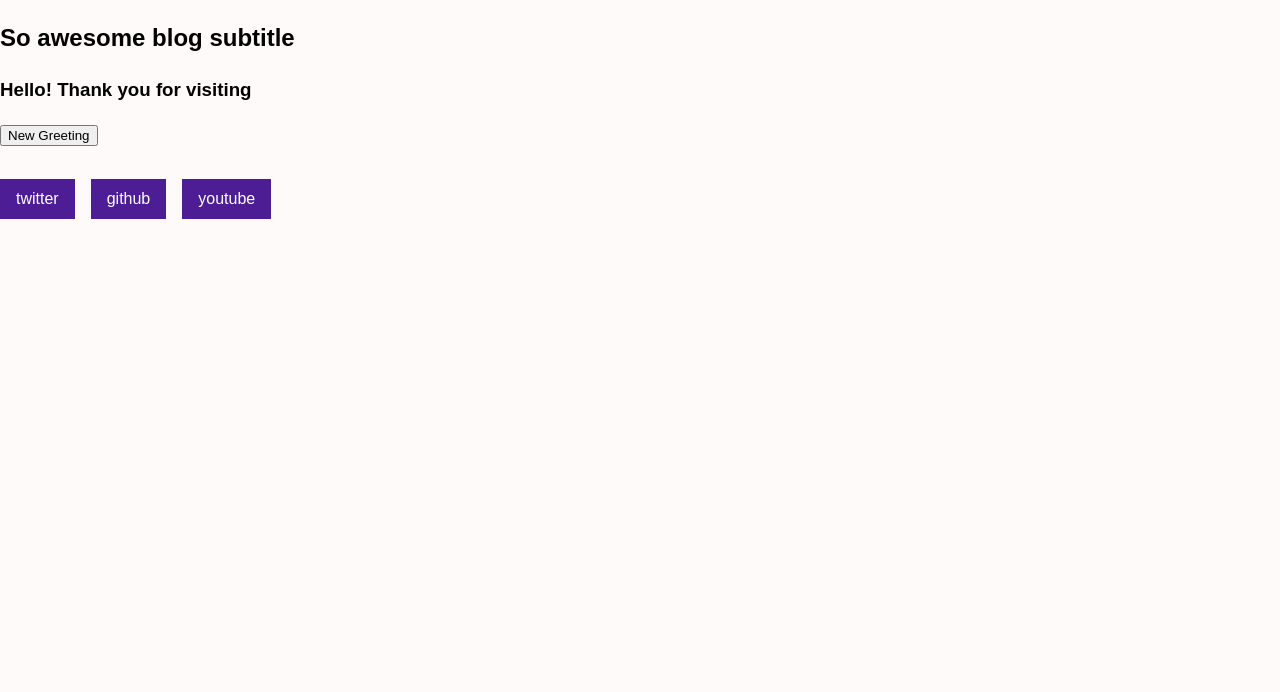
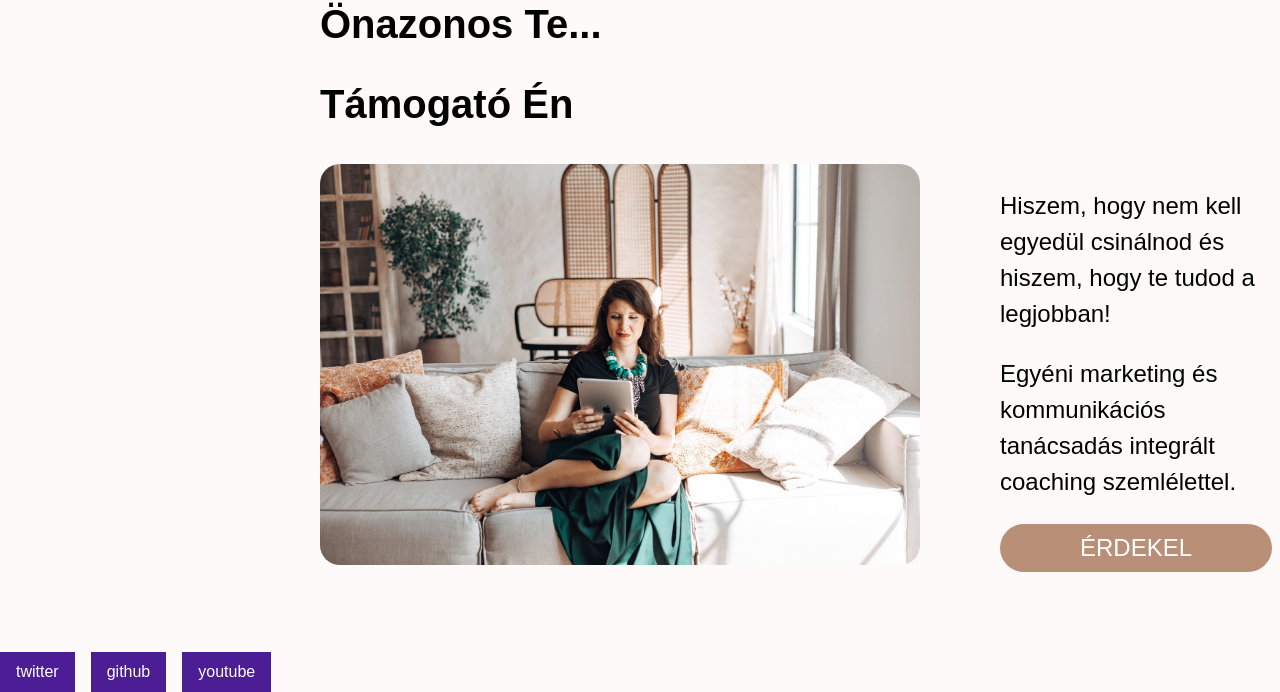
Before and after one commit to ktmathe/zsakkata_landing, an Astro site: page / in a window 1280 px wide. Shown: the part 876-1568 px from the top of the page. Before the commit the page ends 1095 px from the top, so only its background shows below. Built offline with nearby package versions, Linux system fonts and the light colour scheme; Astro itself is replaced by a stand-in of ours.

Commit message:
article template

```diff
--- /dev/null
+++ b/src/components/ArticleWithImgOnSide.astro
@@ -0,0 +1,51 @@
+---
+const {frontmatter} = Astro.props
+---
+<div class="articleContainer">
+    <div class="articleHeader">
+        <Fragment set:html={frontmatter.title} />
+    </div>
+    <div class="articleContent">
+        <div class="articleImage">
+            <img src={frontmatter.image.url} alt={frontmatter.image.alt} />
+        </div>
+        <div class="articleDescription">
+            <p>
+                <Fragment set:html={frontmatter.description} />
+            </p>
+            <button class="btn">ÉRDEKEL</button>
+        </div>
+    </div>
+</div>
+
+<style>
+    .articleHeader {
+        font-size: 2.5em;
+        line-height: 1.0em;
+        font-weight: bold;
+    }
+
+    .articleContainer {
+        margin: 5em 20em;
+    }
+    .articleContent {
+        display: flex;
+        justify-content: space-between;
+        align-items: center;
+    }
+
+    .articleImage {
+        margin-right: 5em;
+    }
+
+    .articleDescription {
+        font-size: 1.5em;
+        line-height: 1.5em;
+    }
+
+    img {
+        width: 600px;
+        border-radius: 20px;
+    }
+
+</style>
--- a/src/components/Header.astro
+++ b/src/components/Header.astro
@@ -7,7 +7,7 @@ import Navigation from "./Navigation.astro";
         <div class="hero-text">
             <h1>Zsák Kata</h1>
             <p>Önazonos és támogató kommunikáció</p>
-            <button>ÉRDEKEL</button>
+            <button class="btn">ÉRDEKEL</button>
         </div>
     </div>
     <nav>
--- a/src/layouts/BaseLayout.astro
+++ b/src/layouts/BaseLayout.astro
@@ -16,8 +16,8 @@ const { pageTitle } = Astro.props
 	<body>
 		<Header />
 
-		<h1>{pageTitle}</h1>
-        <slot />
+		<slot />
+
 		<Footer />
 
 		<script>
--- /dev/null
+++ b/src/pages/articles/about.md
@@ -0,0 +1,34 @@
+---
+title: '<p>Önazonos Te...</p>
+<p>Támogató Én</p>'
+description: '<p>Hiszem, hogy nem kell egyedül csinálnod és hiszem, hogy te tudod a legjobban!</p>
+ <p>Egyéni marketing és kommunikációs tanácsadás integrált coaching szemlélettel.</p>'
+image:
+    url: '/about.jpg'
+    alt: 'Rólam'
+---
+Egyéni kommunikációs és social media mentorálást tartok alkotóknak, művészeknek, egyéni vállalkozóknak, coachoknak, jóga tanároknak... bárkinek, aki úgy érzi elakadt.
+
+
+
+Ha olyan a Facebook elé leülni, mintha a fogadat húznák...
+
+Ha tudod, hogy kellene posztolni, de fogalmad sincs mit...
+
+Ha mindig utólag jut eszedbe, hogy ezt jó lett volna kitenni...
+
+Ha több mindent csinálsz egyszerre,
+
+és nem tudod ezt hogyan fogd össze és kommunikáld egy helyen...
+
+Ha nem tudod mennyit ossz meg magadból nyilvánosan...
+
+Ha tudod, hogy kellene marketinggel foglalkoznod, de lövésed sincs hogyan kezdj bele...
+
+
+
+Pár alkalmas találkozókon segítek marketing szempontból rendet tenni, hasznos tippekkel, tanácsokkal látlak el, hogyan lehet a legkisebb energiabefektetéssel, a legnagyobb hatékonyságot elérni. Elmondom melyik kommunikációs platformon mit érdemes neked kommunikálni. Segítek kampányokat kitalálni, beszélgetünk hirdetésekről.
+
+
+
+2012 óta foglalkozom kommuniukációval, marketinggel, social mediával, PR-ral. Azóta számtalan alkotóval, művésszel, zenésszel, kreatívval dolgoztam már együtt.
--- a/src/pages/index.astro
+++ b/src/pages/index.astro
@@ -1,9 +1,9 @@
 ---
 import BaseLayout from "../layouts/BaseLayout.astro"
-import Greeting from "../components/Greeting"
+import ArticleWithImgOnSide from "../components/ArticleWithImgOnSide.astro"
 const pageTitle = "Sweet Home Page"
+const about = (await Astro.glob('./articles/about.md'))[0].frontmatter
 ---
 <BaseLayout pageTitle={pageTitle}>
-	<h2>So awesome blog subtitle</h2>
-	<Greeting client:load messages={["Hello", "Hi", "Hey"]} />
+<ArticleWithImgOnSide frontmatter={about}/>
 </BaseLayout>
--- a/src/styles/global.css
+++ b/src/styles/global.css
@@ -118,7 +118,7 @@ header {
     font-size: 2.0rem;
   }
 
-  .hero-text button {
+  .btn {
     font-size: 1.5rem;
     background-color: var(--color-btn-brown-light);
     border: none;
@@ -128,7 +128,7 @@ header {
     cursor: pointer;
   }
 
-  .hero-text button:hover {
+  .btn:hover {
     background-color: var(--color-btn-chocolate);
   }
 
```
Also changed, not shown: public/about.jpg (added), src/components/articles/AboutArticle.astro (added).
